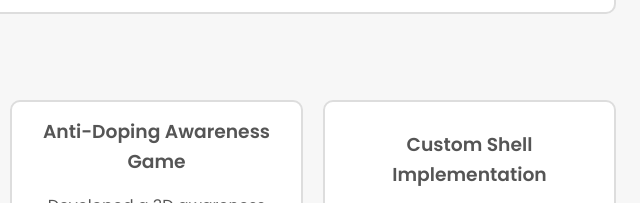
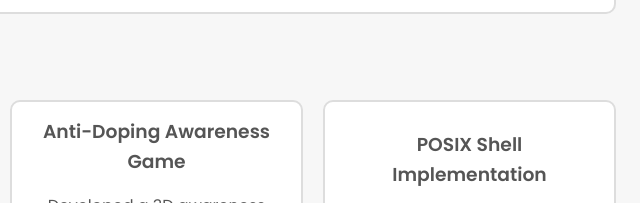
Before and after one commit to piyush-priy/Portfolio, a plain HTML site: page index.html in a window 1280 px wide. Shown: the part 907-1110 px from the top of the page, 640-1280 px from the left. Drawn offline with Linux system fonts and the light colour scheme.

Commit message:
Update index.html

```diff
--- a/index.html
+++ b/index.html
@@ -114,7 +114,7 @@
                     <p class="info">Developed a 3D awareness game on anti-doping in sports using C++ and Unreal Engine's Blueprint during Smart India Hackathon 2022.</p>
                 </div>
                 <div class="details-container">
-                    <h3 class="info">Custom Shell Implementation</h3>
+                    <h3 class="info">POSIX Shell Implementation</h3>
                     <p class="info">Built a fully functional shell in C with support for input/output redirection, piping, and command history.</p>
                 </div>
             </div>
```
